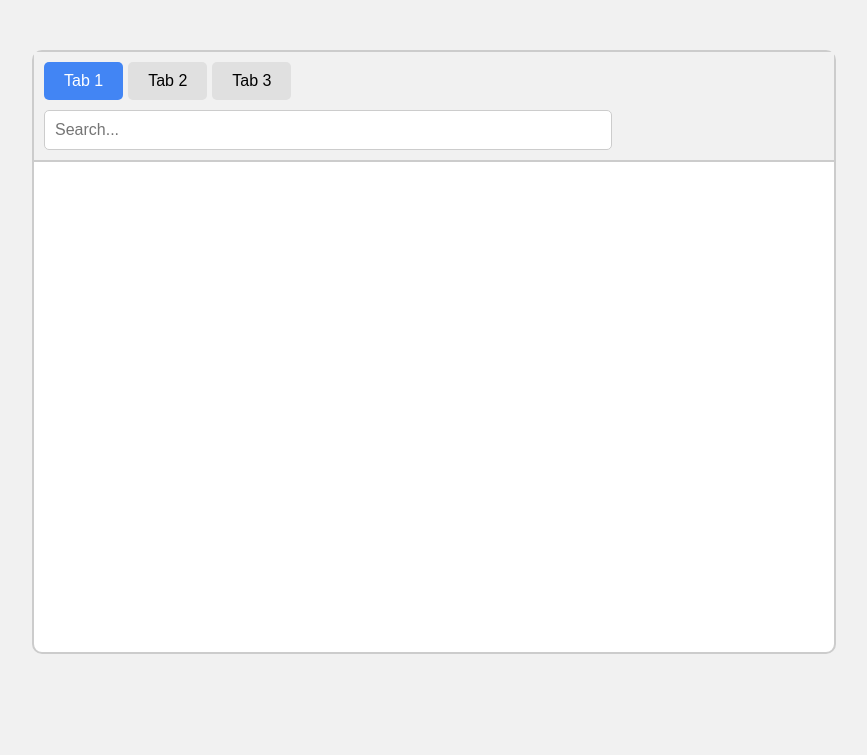
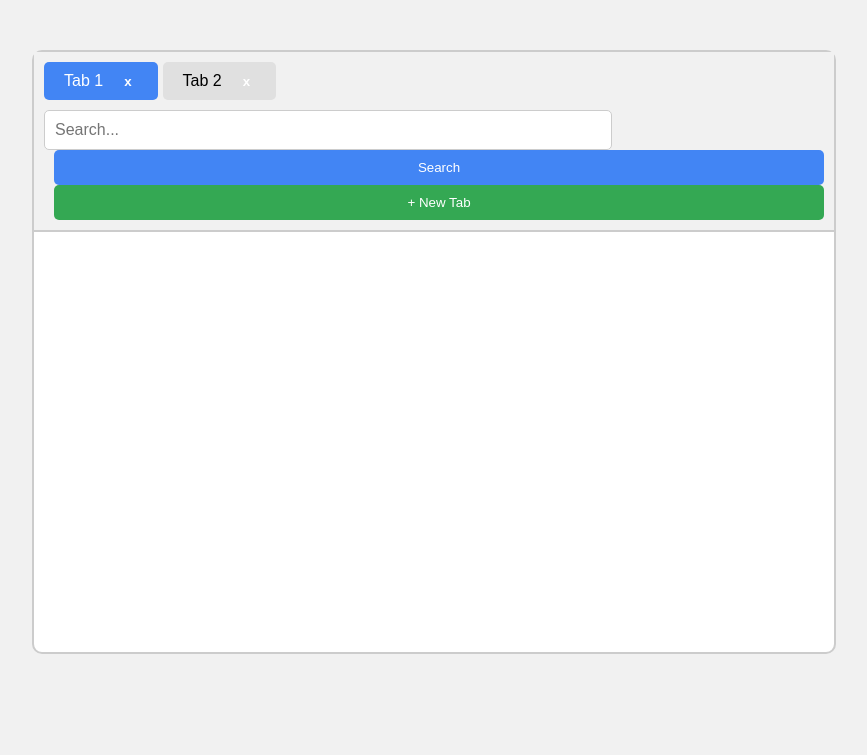
Before and after one commit to Doodle-Art/Doodle-Art.github.io, a plain HTML site: page index.html in a window 1280 px wide. Shown: the whole page, without its empty margins (206-1073 px from the left). Drawn offline with Linux system fonts and the light colour scheme.

Commit message:
Update index.html

```diff
--- a/index.html
+++ b/index.html
@@ -10,11 +10,18 @@
     <div id="chrome">
         <div class="header">
             <div class="tabs">
-                <div class="tab active" onclick="openTab(event, 'tab1')">Tab 1</div>
-                <div class="tab" onclick="openTab(event, 'tab2')">Tab 2</div>
-                <div class="tab" onclick="openTab(event, 'tab3')">Tab 3</div>
+                <div class="tab active" onclick="openTab(event, 'tab1')">
+                    <span class="tab-title">Tab 1</span>
+                    <button class="close-tab" onclick="closeTab(event, 'tab1')">x</button>
+                </div>
+                <div class="tab" onclick="openTab(event, 'tab2')">
+                    <span class="tab-title">Tab 2</span>
+                    <button class="close-tab" onclick="closeTab(event, 'tab2')">x</button>
+                </div>
             </div>
             <input id="search-bar" type="text" placeholder="Search..." onkeydown="handleSearch(event)">
+            <button id="search-button" onclick="search()">Search</button>
+            <button id="new-tab-button" onclick="addNewTab()">+ New Tab</button>
         </div>
         <div class="content">
             <div id="tab1" class="tab-content active">
@@ -23,9 +30,6 @@
             <div id="tab2" class="tab-content">
                 <iframe id="tab2-iframe" src="about:blank" width="100%" height="500px"></iframe>
             </div>
-            <div id="tab3" class="tab-content">
-                <iframe id="tab3-iframe" src="about:blank" width="100%" height="500px"></iframe>
-            </div>
         </div>
     </div>
 
```
